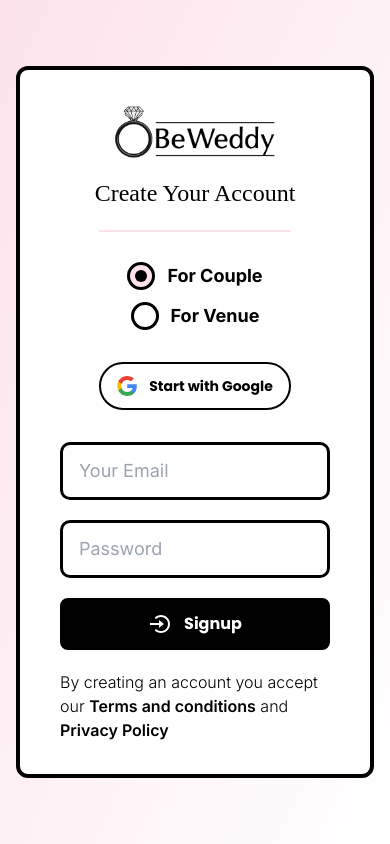
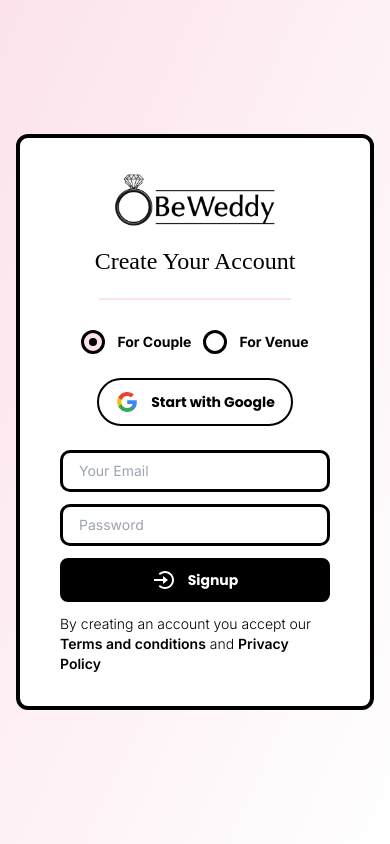
Before and after one commit to mohammad-fahad/beweddy, a Next.js app in the folder client/: page /signup in a window 390 px wide. Built offline with nearby package versions, Linux system fonts and the light colour scheme; a web font is replaced by a local one.

Commit message:
Responsive :hammer_and_wrench:

```diff
--- a/client/src/pages/login.js
+++ b/client/src/pages/login.js
@@ -33,7 +33,7 @@
       >
         <div className='container min-h-screen flex items-center justify-center'>
           <form
-            className='w-full min-h-[75vh] flex items-center justify-center'
+            className='w-full flex items-center justify-center'
             onSubmit={handleSubmit(onSubmit)}
           >
             <section
@@ -45,7 +45,7 @@
                     <img
                       src='/images/logo.png'
                       alt=''
-                      className='h-16 md:h-[60px] mx-auto'
+                      className='h-14 md:h-[60px] mx-auto'
                     />
                   </a>
                 </Link>
@@ -64,7 +64,7 @@
                 <div className='w-full'>
                   <input
                     type='email'
-                    className='w-full text-lg font-normal py-3 px-6 placeholder-gray-400 border-[3px] border-primary rounded-lg'
+                    className='w-full text-sm md:text-lg font-normal py-2 md:py-3 px-4 md:px-6 placeholder-gray-400 border-[3px] border-primary rounded-lg'
                     placeholder='Your Email'
                     {...register('email', {
                       required: {
@@ -87,7 +87,7 @@
                 <div className='w-full'>
                   <input
                     type='password'
-                    className='w-full text-lg font-normal py-3 px-6 placeholder-gray-400 border-[3px] border-primary rounded-lg'
+                    className='w-full text-sm md:text-lg font-normal py-2 md:py-3 px-4 md:px-6 placeholder-gray-400 border-[3px] border-primary rounded-lg'
                     placeholder='Password'
                     {...register('password', {
                       required: {
@@ -109,7 +109,7 @@
                 <div className='w-full'>
                   <button
                     type='submit'
-                    className='w-full py-3 px-4 placeholder-gray-400 border-2 border-primary bg-primary hover:bg-primary/80 text-white rounded-lg flex items-center justify-center space-x-3 transition duration-300'
+                    className='w-full text-sm md:text-base py-2 md:py-3 px-4 placeholder-gray-400 border-2 border-primary bg-primary hover:bg-primary/80 text-white rounded-lg flex items-center justify-center space-x-3 transition duration-300'
                   >
                     <svg
                       xmlns='http://www.w3.org/2000/svg'
@@ -134,7 +134,7 @@
                       Forgot your password?
                     </a>
                   </Link>
-                  <p className='text-lg font-semibold text-center'>
+                  <p className='text-sm md:text-lg font-semibold text-center'>
                     Don't have an account?&nbsp;
                     <Link href='/signup'>
                       <a className='font-inter font-semibold hover:underline'>
--- a/client/src/pages/signup.js
+++ b/client/src/pages/signup.js
@@ -34,7 +34,7 @@
         <div className='container min-h-screen flex items-center justify-center'>
           <form className='w-full' onSubmit={handleSubmit(onSubmit)}>
             <section
-              className={`bg-white border-4 my-10 border-primary py-8 md:py-10 px-10 md:px-24 max-w-xl w-full mx-auto rounded-xl`}
+              className={`bg-white border-4 my-5 md:my-10 border-primary py-8 md:py-10 px-10 md:px-24 max-w-xl w-full mx-auto rounded-xl`}
             >
               <div className='text-center mb-3'>
                 <Link href='/'>
@@ -53,7 +53,7 @@
                 className='!pb-5 md:!text-[2.55rem]'
                 lineStyle={{ marginBottom: '30px' }}
               />
-              <div className='flex flex-col items-center justify-center space-y-5'>
+              <div className='flex flex-col items-center justify-center space-y-3 md:space-y-5'>
                 <div className='flex items-center gap-3 sm:space-x-4 justify-center flex-wrap mb-3'>
                   <div className='flex items-center'>
                     <input
@@ -68,10 +68,10 @@
                       htmlFor='couple'
                       className='flex items-center space-x-3 cursor-pointer'
                     >
-                      <div className='checked-outer border-[3px] rounded-full border-primary w-7 h-7 flex items-center justify-center'>
-                        <div className='checked-inner w-3 h-3 rounded-full'></div>
+                      <div className='checked-outer border-[3px] rounded-full border-primary w-6 md:w-7 h-6 md:h-7 flex items-center justify-center'>
+                        <div className='checked-inner w-2 md:w-3 h-2 md:h-3 rounded-full'></div>
                       </div>
-                      <span className='font-inter text-lg font-bold'>
+                      <span className='font-inter text-sm md:text-lg font-bold'>
                         For Couple
                       </span>
                     </label>
@@ -88,23 +88,23 @@
                       htmlFor='venue'
                       className='flex items-center space-x-3 cursor-pointer'
                     >
-                      <div className='checked-outer border-[3px] rounded-full border-primary w-7 h-7 flex items-center justify-center'>
-                        <div className='checked-inner w-3 h-3 rounded-full'></div>
+                      <div className='checked-outer border-[3px] rounded-full border-primary w-6 md:w-7 h-6 md:h-7 flex items-center justify-center'>
+                        <div className='checked-inner w-2 md:w-3 h-2 md:h-3 rounded-full'></div>
                       </div>
-                      <span className='font-inter text-lg font-bold'>
+                      <span className='font-inter text-sm md:text-lg font-bold'>
                         For Venue
                       </span>
                     </label>
                   </div>
                 </div>
                 <button className='!mb-3 border-2 text-sm md:text-base border-primary py-3 px-4 md:px-12 flex items-center space-x-3 rounded-[100px]'>
-                  <img src='/icons/gmail.svg' alt='' className='w-5 h-5' />
-                  <span>Start with Google</span>
+                  <img src='/icons/gmail.svg' alt='' className='w-6 h-5' />
+                  <spa6>Start with Google</spa6>
                 </button>
                 <div className='w-full'>
                   <input
                     type='email'
-                    className='w-full text-lg font-normal py-3 px-4 placeholder-gray-400 border-[3px] border-primary rounded-[10px]'
+                    className='w-full text-sm md:text-lg font-normal py-2 md:py-3 px-4 placeholder-gray-400 border-[3px] border-primary rounded-[10px]'
                     placeholder='Your Email'
                     {...register('email', {
                       required: {
@@ -127,7 +127,7 @@
                 <div className='w-full'>
                   <input
                     type='password'
-                    className='w-full text-lg font-normal py-3 px-4 placeholder-gray-400 border-[3px] border-primary rounded-[10px]'
+                    className='w-full text-sm md:text-lg font-normal py-2 md:py-3 px-4 placeholder-gray-400 border-[3px] border-primary rounded-[10px]'
                     placeholder='Password'
                     {...register('password', {
                       required: {
@@ -149,7 +149,7 @@
                 <div className='w-full'>
                   <button
                     type='submit'
-                    className='w-full py-3 px-4 placeholder-gray-400 border-2 border-primary bg-primary hover:bg-primary/80 text-white rounded-lg flex items-center justify-center space-x-3 transition duration-300'
+                    className='w-full py-2 md:py-3 px-4 text-sm md:text-base placeholder-gray-400 border-2 border-primary bg-primary hover:bg-primary/80 text-white rounded-lg flex items-center justify-center space-x-3 transition duration-300'
                   >
                     <img src='/icons/signup.svg' alt='' className='w-6 h-6' />
                     <span>Signup</span>
@@ -167,7 +167,7 @@
                 </div>
                 <div className='max-w-xs w-full mx-auto h-[2px] bg-gray-200'></div> */}
                 <div className='w-full'>
-                  <p className='font-light'>
+                  <p className='font-light text-sm md:text-base'>
                     By creating an account you accept our{' '}
                     <Link href='/'>
                       <a className='font-inter font-semibold hover:underline'>
```
